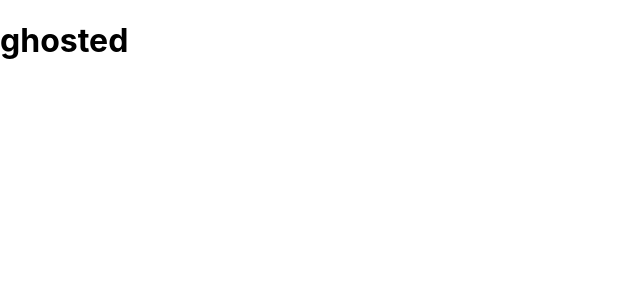
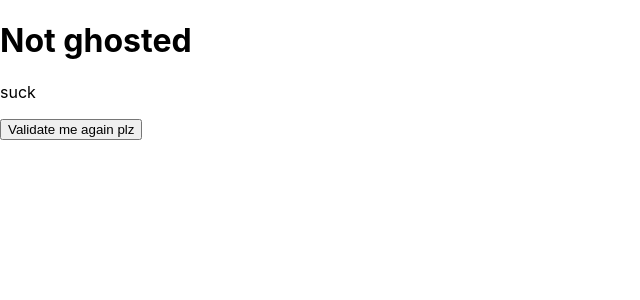
Before and after one commit to ChippyChoppy/was-i-ghosted, a React (Create React App) app: page /results in a window 1280 px wide. Shown: the top 300 px of the page, without its empty margins (0-640 px from the left). Built offline with nearby package versions, Linux system fonts and the light colour scheme.

Commit message:
working on randomizer

```diff
--- a/src/Containers/Results.js
+++ b/src/Containers/Results.js
@@ -1,9 +1,19 @@
-import React, {useState} from 'react'
+import React, { useState } from 'react'
 
-const Results = () => {
+const Results = ({resultsArr}) => {
+console.log(resultsArr )
+
+    const ghostedResults = () => {
+        // const randomQuotes = Math.floor(Math.random() * resultsArr.length - 1)
+        // const quoteDisplay =
+        return resultsArr[Math.floor(Math.random() * resultsArr.length)]
+    }
+
     return (
         <div>
-            <h1>ghosted</h1>
+            <h1>Not ghosted</h1>
+            <p>{ghostedResults()}</p>
+            <button onClick={ghostedResults}>Validate me again plz</button>
         </div>
     )
 }
--- a/src/Containers/ViewContainer.js
+++ b/src/Containers/ViewContainer.js
@@ -21,7 +21,7 @@ const ViewContainer = () => {
                     <QuestionsContainer isGhosted={setGhosted} />
                 </Route>
                 <Route path='/results'>
-                    {ghosted ? <Results ghosted={ghostedArray} /> : <Results ghosted={notGhostedArray} />}
+                    {ghosted ? <Results resultsArr={ghostedArray} /> : <Results resultsArr={notGhostedArray} />}
                 </Route>
 
 
```
